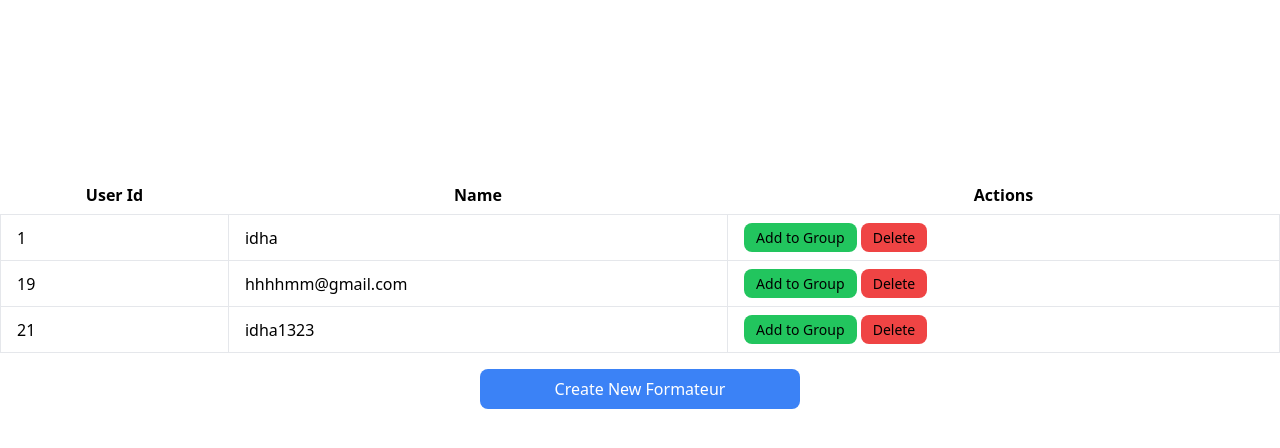
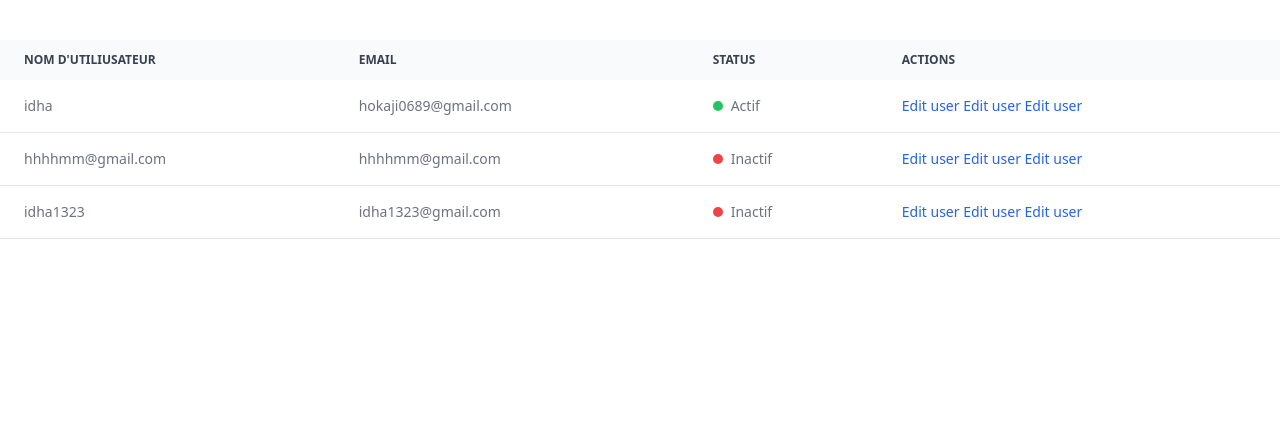
Before and after one commit to merouaneid7/DriveUp, a Django app: page /userlist in a window 1280 px wide. Shown: the top 448 px of the page. Run offline with Django 5.2, Linux system fonts and the light colour scheme; data comes from the database, SQL or seed files in the repository; style sheets or scripts are compiled from the project's sources; some libraries are stand-ins or nearby versions.

Commit message:
update parts for frontend

```diff
--- a/sfe/sfe/views.py
+++ b/sfe/sfe/views.py
@@ -6,14 +6,22 @@ from django.contrib.auth import login
 from . EmailBackEnd import EmailBackEnd
 from django.http import HttpResponse
 from django.contrib.auth.decorators import user_passes_test
+from django.contrib.sessions.models import Session
+
 
 def home(request):
     return render(request,"main/home.html")
 
 def uerslist(request):
     users = User.objects.all()
+    user_approved=User.objects.filter(is_active=True)
+    user_inapproved=User.objects.filter(is_active=False)
+    print(user_approved)
     context = {
         'users' : users,
+        'user_approved':user_approved,
+        'user_inapproved':user_inapproved,
+
     }
     return render(request,"adm/userslist.html",context)
 
@@ -84,9 +92,13 @@ def adm_dash(request):
     pourcent=(user_active-user_inactive)/100
 
 
+
+
     context={
         'user_active':user_active,
         'user_inactive':user_inactive,
         'pourcent':pourcent,
+
+
     }
     return render(request,"adm/dash.html",context)
--- a/sfe/templates/adm/userslist.html
+++ b/sfe/templates/adm/userslist.html
@@ -5,42 +5,59 @@
 </head>
 {% block content %}
 
-<div class="container my-40">
-    <div class="flex justify-center">
-        <div class="w-full">
+
+<div class="py-10">
+    <table class="w-full text-sm text-left rtl:text-right text-gray-500 dark:text-gray-400 bg-gray-50">
+        <thead class="text-xs text-gray-700 uppercase ">
+            <tr>
+
+                <th scope="col" class="px-6 py-3">
+                    Nom d'utiliusateur
+                </th>
+                <th scope="col" class="px-6 py-3">
+                    email
+                </th>
+                <th scope="col" class="px-6 py-3">
+                    Status
+                </th>
+                <th scope="col" class="px-6 py-3">
+                    Actions
+                </th>
+            </tr>
+        </thead>
+        <tbody>
+            {% for user in users  %}
+
+
+            <tr class="bg-white border-b ">
+                <td class="px-6 py-4">
+                    <p>{{user.username}}</p>
+                </td>
+                <td class="px-6 py-4">
+                    <p>{{user.email}}</p>
+                </td>
 
 
 
 
-            <table class="w-full mt-4 table-auto  rounded-lg">
-                <thead>
-                    <tr>
-                        <th class="px-4 py-2">User Id</th>
-                        <th class="px-4 py-2">Name</th>
-                        <th class="px-4 py-2">Actions</th>
-                    </tr>
-                </thead>
-                <tbody>
-                    {% for user in users %}
-                    <tr>
-                        <td class="border px-4 py-2">{{ user.id }}</td>
-                        <td class="border px-4 py-2">{{ user.username }}</td>
+                <td class="px-6 py-4">
+                    <div class="flex items-center">
 
+                        {% if user.is_active is True %}
+                        <div class="h-2.5 w-2.5 rounded-full bg-green-500 me-2"></div> Actif
+                        {% else %}
+                        <div class="h-2.5 w-2.5 rounded-full bg-red-500 me-2"></div> Inactif
+                        {% endif %}
+                    </div>
+                </td>
+                <td class="px-6 py-4">
+                    <!-- Modal toggle -->
+                    <a href="{% url 'approve_user' %} user_id=user.id" type="button" data-modal-target="editUserModal" data-modal-show="editUserModal" class="font-medium text-blue-600 dark:text-blue-500 hover:underline">Edit user</a>
+                    <a href="{% url 'approve_user' %} user_id=user.id" type="button" data-modal-target="editUserModal" data-modal-show="editUserModal" class="font-medium text-blue-600 dark:text-blue-500 hover:underline">Edit user</a>
+                    <a href="{% url 'approve_user' %} user_id=user.id" type="button" data-modal-target="editUserModal" data-modal-show="editUserModal" class="font-medium text-blue-600 dark:text-blue-500 hover:underline">Edit user</a>
+                </td>
+                {% endfor %}
+            </tr>
 
-                        <td class="border px-4 py-2">
-
-                            <a href="{% url 'approve_user' user_id=user.id %} " class="inline-block px-3 py-1 text-sm leading-normal bg-green-500 text-black rounded-lg hover:bg-green-600">Add to Group</a>
-                            <a href="{% url 'delete_user' user_id=user.id %}" class="inline-block px-3 py-1 text-sm leading-normal bg-red-500 text-black rounded-lg hover:bg-red-600">Delete</a>
-                        </td>
-                    </tr>
-                    {% endfor %}
-                </tbody>
-
-            </table>
-            <a href="" class="block w-full max-w-xs mx-auto mt-4 px-4 py-2 text-center bg-blue-500 text-white rounded-lg hover:bg-blue-600">Create New Formateur</a>
         </div>
-
-    </div>
-</div>
-
 {% endblock %}
```
Also changed, not shown: sfe/templates/adm/dash.html (+9 -20 lines).
